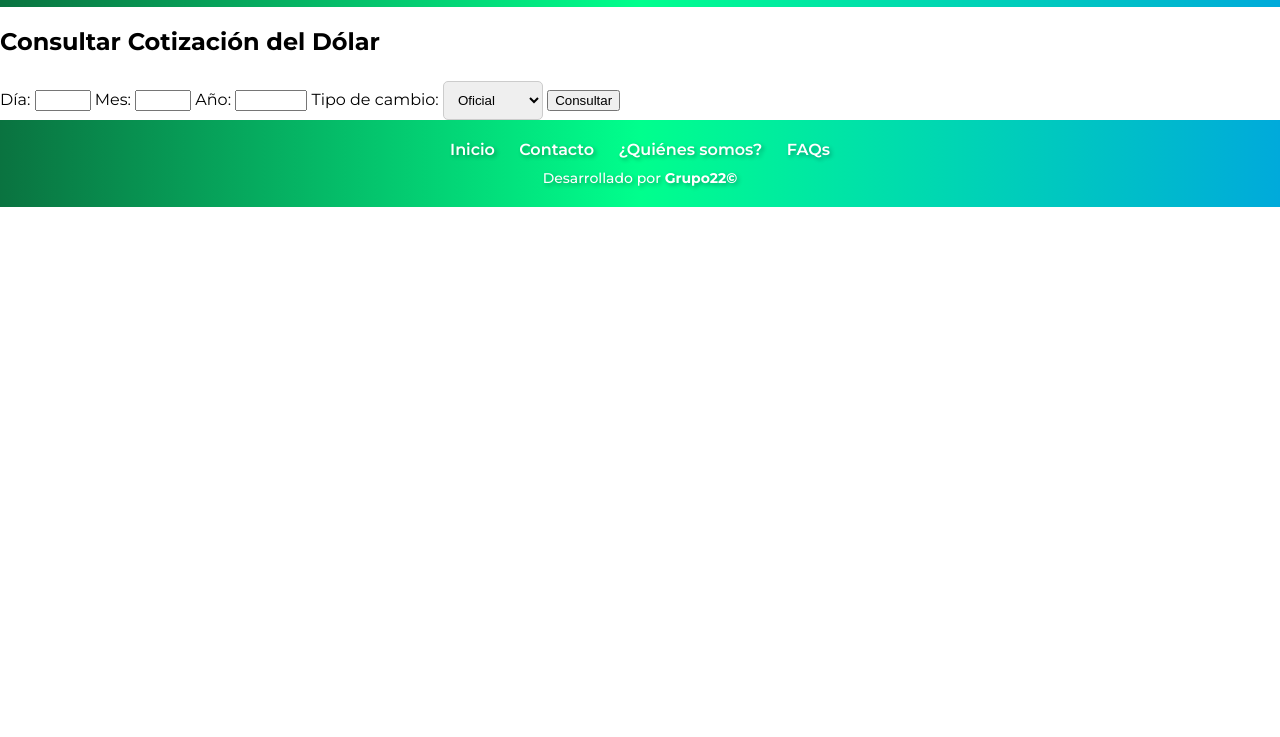
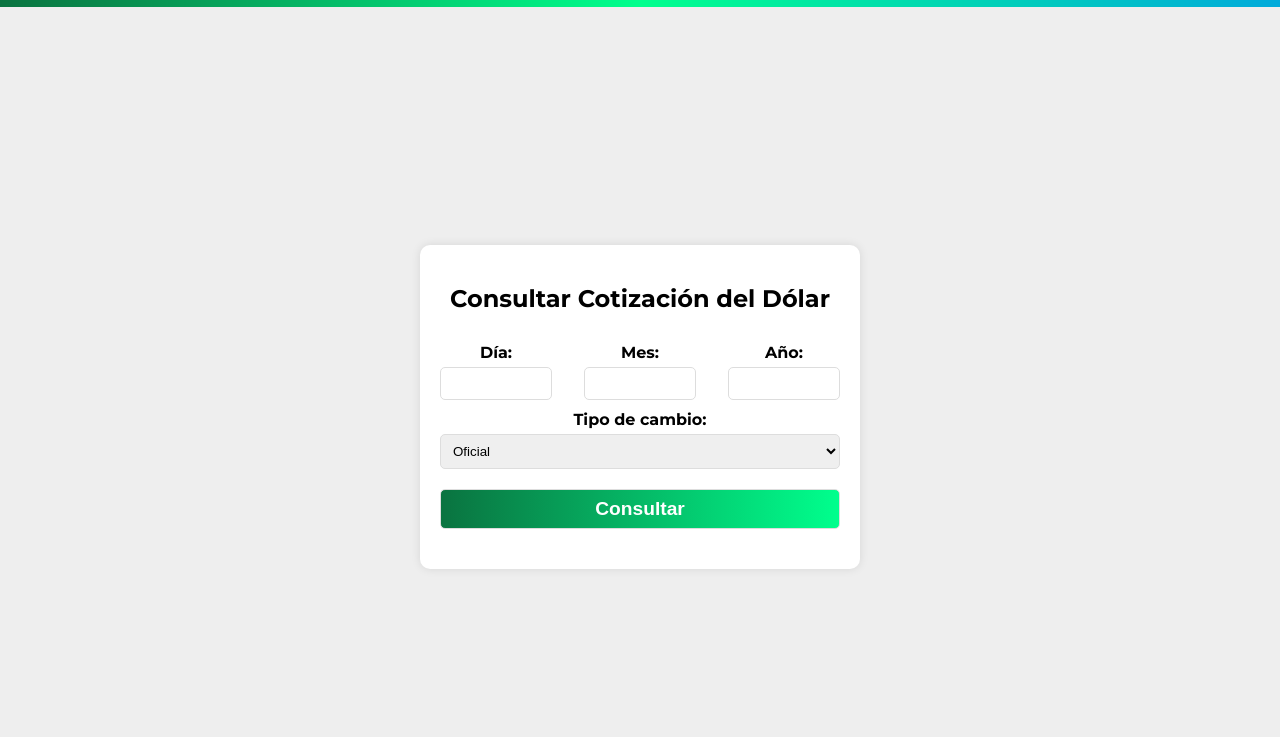
Before and after one commit to alanleonelfernandez/proyecto-22, a website: page public/pages/dolar-historico.html in a window 1280 px wide. Shown: the part 63-800 px from the top of the page. Drawn offline with Linux system fonts and the light colour scheme.

Commit message:
page dolar hist

```diff
--- a/public/css/styles.css
+++ b/public/css/styles.css
@@ -699,3 +699,83 @@ div ul li a:hover {
     font-size: 0.8em;
     color: #555;
 }
+
+/*----------DOLAR HISTORICO----------*/
+
+.cotizacion {
+    display: flex;
+    justify-content: center;
+    align-items: center;
+    height: 100vh;
+    background-color: #eee;
+}
+.cotizacionCaja {
+    background-color: white;
+    padding: 20px;
+    border-radius: 10px;
+    box-shadow: 0 0 10px rgba(0, 0, 0, 0.1);
+    text-align: center;
+    width: 90%;
+    max-width: 400px;
+    font-weight: bold;
+}
+
+.cotizacionCaja:hover{
+    box-shadow: 0 0 10px rgba(0, 0, 0, 0.3);
+}
+
+.cotizacionCaja h2 {
+    margin-bottom: 20px;
+}
+.cotizacionCaja form {
+    display: flex;
+    flex-direction: column;
+}
+.cotizacionCaja .fecha {
+    display: flex;
+    justify-content: space-between;
+}
+.cotizacionCaja .fecha {
+    display: flex;
+    justify-content: space-between;
+}
+.cotizacionCaja .fecha .campo {
+    display: flex;
+    flex-direction: column;
+    width: 28%;
+}
+.cotizacionCaja label {
+    margin-top: 10px;
+}
+.cotizacionCaja input, select, button {
+    margin-top: 5px;
+    padding: 8px;
+    border-radius: 5px;
+    border: 1px solid #ddd;
+}
+.cotizacionCaja button {
+    background: rgb(10,115,64);
+    background: linear-gradient(90deg, rgba(10,115,64,1) 0%, rgba(0,255,141,1) 100%);
+    color: white;
+    cursor: pointer;
+    margin-top: 20px;
+    font-size: 1.2rem;
+    font-weight: bold;
+}
+.cotizacionCaja button:hover {
+    background: rgb(0,170,219);
+    background: linear-gradient(90deg, rgba(0,170,219,1) 0%, rgba(0,255,141,1) 100%);
+    color: #333;
+}
+#resultado {
+    margin-top: 20px;
+    text-align: left;
+}
+@media (max-width: 400px) {
+    .cotizacionCaja .fecha {
+        flex-direction: column;
+    }
+    .cotizacionCaja .fecha input {
+        width: 100%;
+    }
+}
--- a/public/pages/dolar-historico.html
+++ b/public/pages/dolar-historico.html
@@ -31,17 +31,24 @@
             </ul>
         </nav>
     </header>
-    <main>
+    <main class="cotizacion">
+        <div class="cotizacionCaja">
             <h2>Consultar Cotización del Dólar</h2>
             <form id="cotizacionForm">
+                <div class="fecha">
+                    <div class="campo">
                         <label for="dia">Día:</label>
                         <input type="number" id="dia" name="dia" min="1" max="31" required>
-
+                    </div>
+                    <div class="campo">
                         <label for="mes">Mes:</label>
                         <input type="number" id="mes" name="mes" min="1" max="12" required>
-
+                    </div>
+                    <div class="campo">
                         <label for="anio">Año:</label>
-            <input type="number" id="anio" name="anio" min="2000" max="2100" required>
+                        <input type="number" id="anio" name="anio" min="2011" max="2100" required>
+                    </div>
+                </div>
 
                 <label for="casa">Tipo de cambio:</label>
                 <select id="casa" name="casa" required>
@@ -57,7 +64,7 @@
                 <button type="submit">Consultar</button>
             </form>
             <div id="resultado"></div>
-
+        </div>
         <button onclick="topFunction()" id="btnTop" title="Volver Arriba"> ↑ </button>
     </main>
     <footer>
```
Lines whose indentation alone changed are shown as unchanged.
